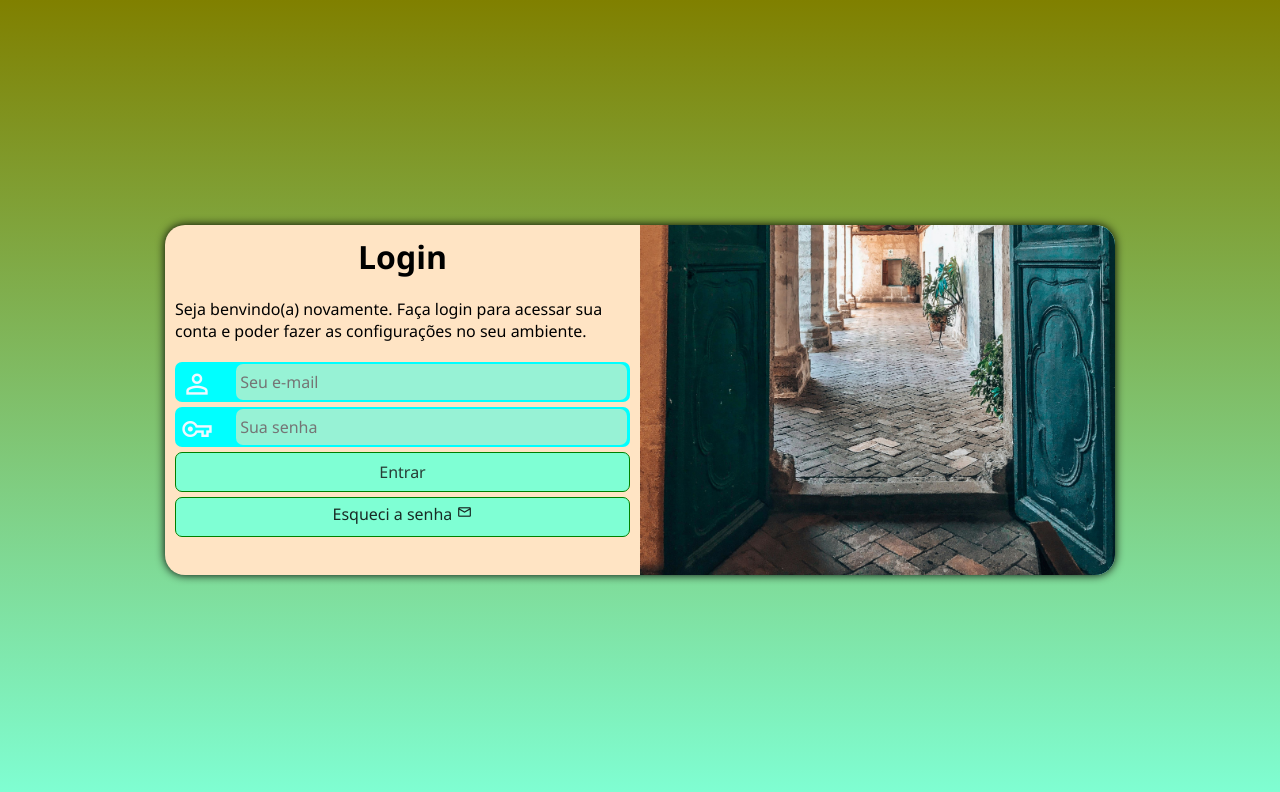
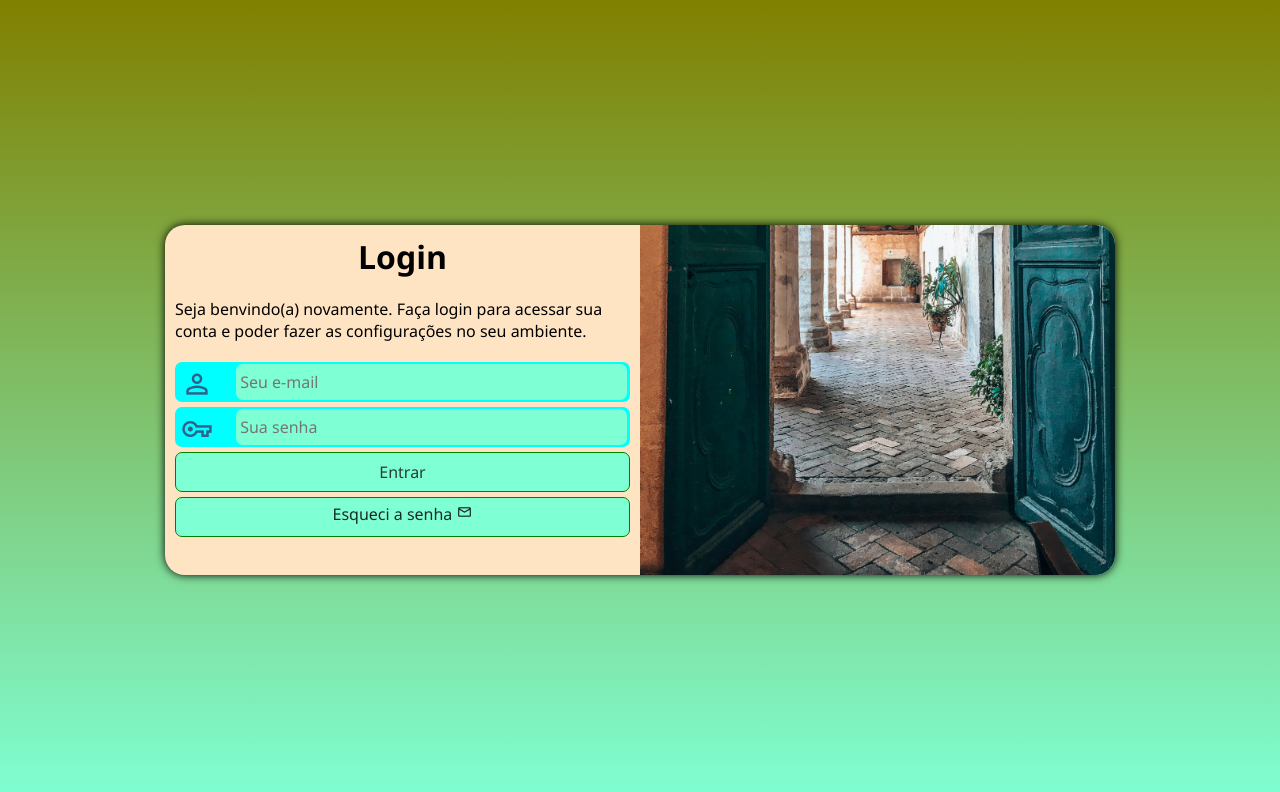
Before and after one commit to b1960ahia/projeto-login, a plain HTML site: page index.html in a window 1280 px wide. Drawn offline with nearby package versions, Linux system fonts and the light colour scheme.

Commit message:
mudanças para ajuste

```diff
--- a/estilos/style.css
+++ b/estilos/style.css
@@ -31,7 +31,7 @@ section#login {
     left: 50%;
     transform: translate(-50%, -50%);
     background-color: bisque;
-    width: 280px;
+    width: 260px;
     height: 510px;
     border-radius: 20px;
     overflow: hidden;
@@ -80,7 +80,7 @@ div.campo > label {
 
 div.campo > span {
    /*background-color: black;*/
-   color: aliceblue;
+   color: rgb(48, 97, 139);
    font-size: 2em;
    width: 55px;
    padding: 4px;
@@ -88,7 +88,7 @@ div.campo > span {
 }
 
 div.campo > input {
-   background-color: rgb(151, 242, 213);
+   background-color: aquamarine;
    font-size: 1em;
    width: calc(100% - 60px);
    height: 100%;
```
